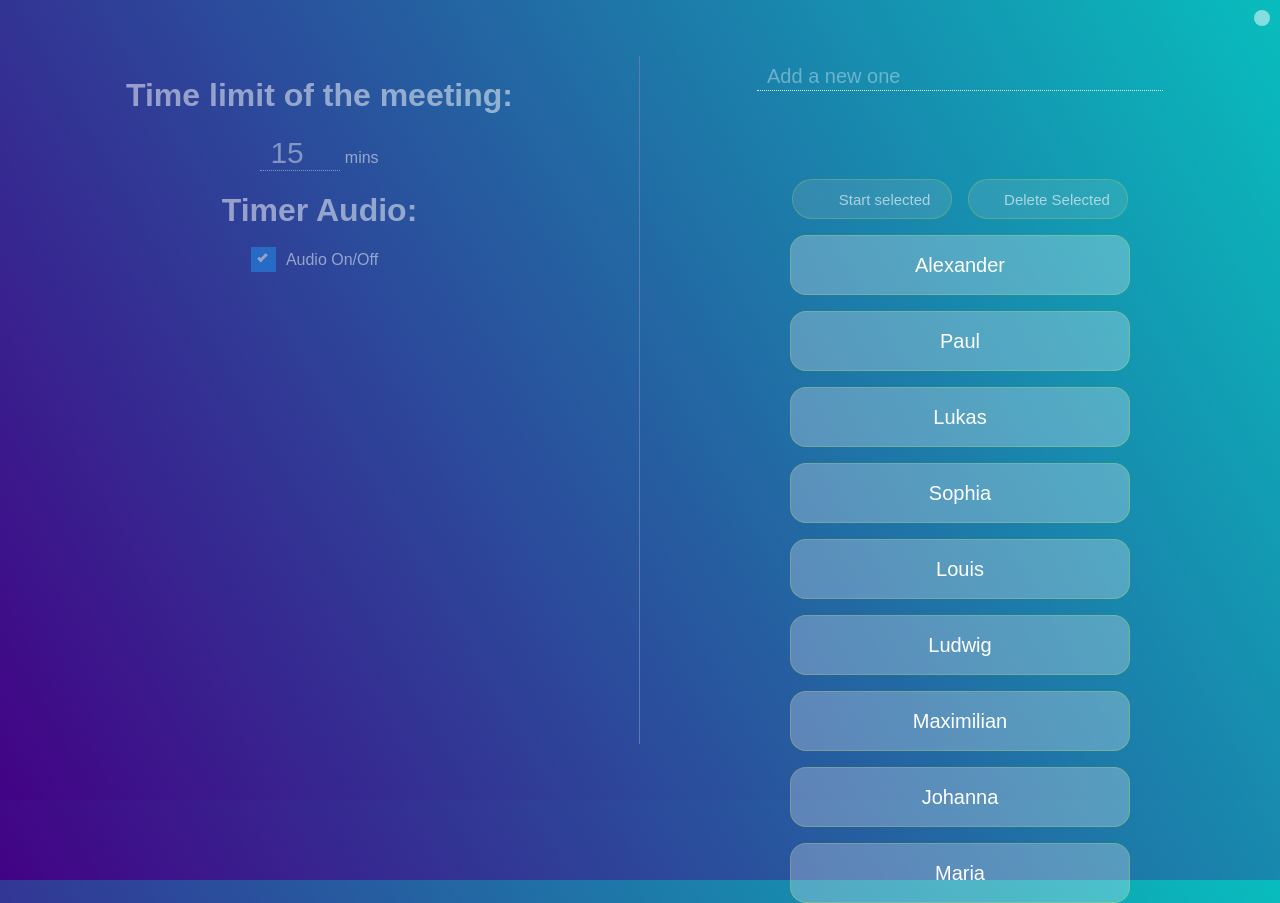
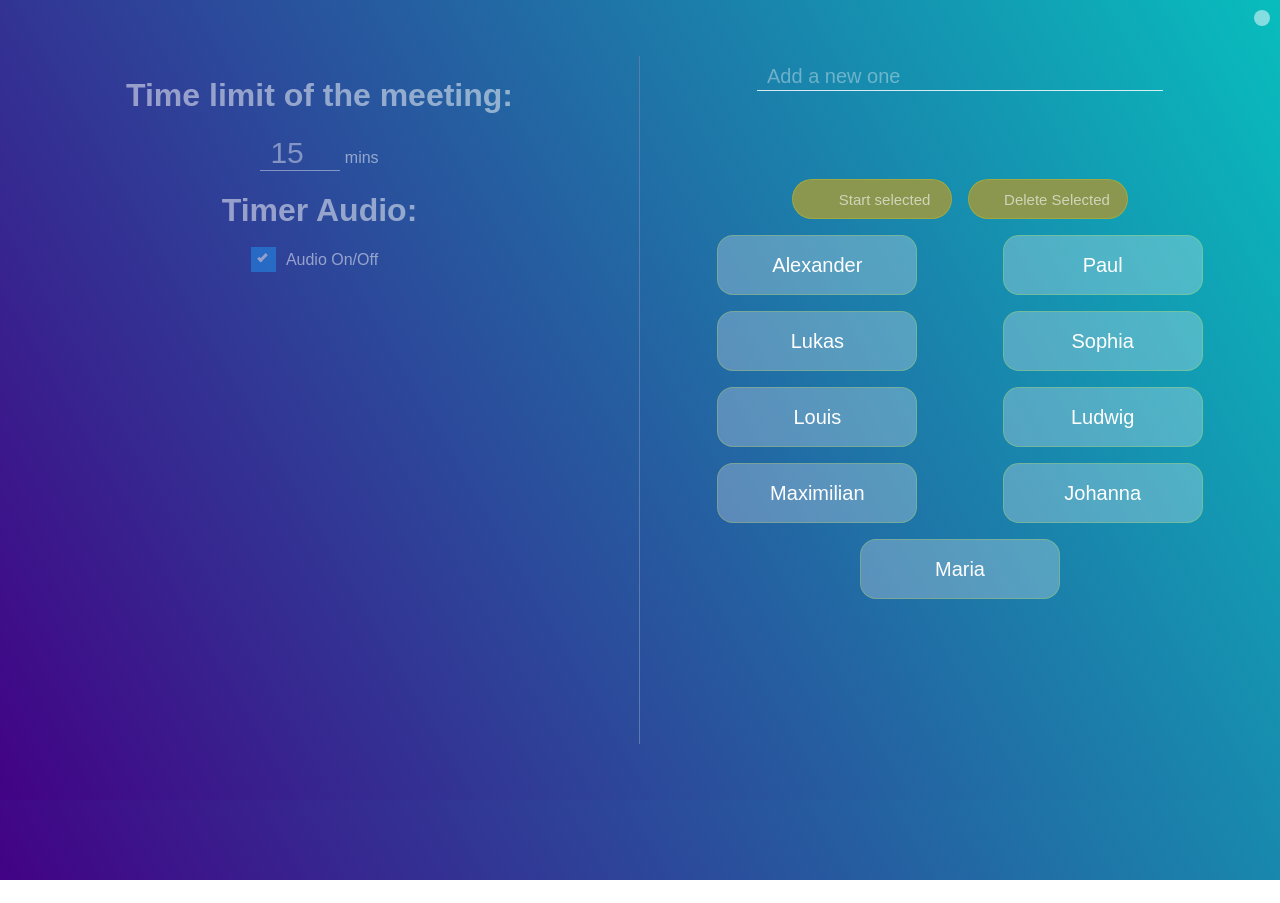
Before and after one commit to vikbert/wal, a Svelte app: page / in a window 1280 px wide. After the commit the page ends 880 px from the top, so only its background shows below. Built offline with nearby package versions, Linux system fonts and the light colour scheme; some icons are missing.

Commit message:
update styling

```diff
--- a/src/TimerWidget.svelte
+++ b/src/TimerWidget.svelte
@@ -69,7 +69,7 @@
         <div class={classNames("widget-body grid-container", {"exceeded": time >= timerMax})}>
             <div class="item item_day">21</div>
             <div class="item item_week">Do</div>
-            <div class="item_timer opacity-50">
+            <div class="item_timer">
                 {minutes.toHHMMSS()}
             </div>
             <div class={classNames({"item item_play": true, 'active': isPaused})} on:click={handleStart}>
@@ -114,7 +114,7 @@
   }
 
   .item {
-    opacity: 30%;
+    opacity: 40%;
   }
 
   .item_day {
@@ -152,7 +152,7 @@
   }
 
   .active {
-    opacity: 75%;
+    opacity: 100%;
     transition: all .8s;
   }
 
@@ -162,6 +162,6 @@
 
   .exceeded {
     background-color: red;
-    opacity: 75%;
+    color: white;
   }
 </style>
--- a/src/setting/Setting.svelte
+++ b/src/setting/Setting.svelte
@@ -1,20 +1,13 @@
 <script lang="ts">
-    import classNames from 'classnames'
-    import Dock from '../components/Dock.svelte';
-    import AudioSwitch from '../components/AudioSwitch.svelte';
+    import PopupToggle from './PopupToggle.svelte';
     import Checkbox from '../components/Checkbox.svelte';
     import {opened, members, config} from '../services/store'
+    import Members from './Members.svelte';
 
-    let items = [];
     let appConfig;
     config.subscribe((data) => {
         appConfig = data
     })
-
-    let newName = '';
-    members.subscribe((memberList) => {
-        items = memberList;
-    });
 
     let show: boolean;
     opened.subscribe((value) => {
@@ -24,33 +17,6 @@
     function togglePopup() {
         show = !show;
         opened.set(show);
-    }
-
-    function handleSubmit(event) {
-        event.preventDefault()
-        members.persistent([{name: newName, checked: true}, ...items])
-
-        newName = ''
-    }
-
-    function toggleItem(target) {
-        const updatedItems = items.map((item) => {
-            return target.name === item.name ? {...item, checked: !item.checked} : item;
-        });
-
-        members.persistent(updatedItems)
-    }
-
-    function startChecked() {
-        opened.set(false);
-    }
-
-    function removeChecked() {
-        const itemsNotChecked = items.filter((item) => {
-            return !item.checked;
-        });
-
-        members.persistent(itemsNotChecked);
     }
 
     function handleUpdateConfig() {
@@ -67,21 +33,8 @@
     }
 
 </script>
-{#if show}
-    <div class="dock dock-close opacity-50" on:click={togglePopup}>
-        <span
-            class="iconify"
-            data-icon="codicon:chrome-close"
-            width="20"/>
-    </div>
-{:else}
-    <div class="dock dock-close opacity-50" on:click={togglePopup}>
-        <span
-            class="iconify"
-            data-icon="gridicons:menu"
-            width="20"/>
-    </div>
-{/if}
+
+<PopupToggle/>
 
 {#if show}
     <div class={"setting scale-in-ver-center"}>
@@ -98,46 +51,13 @@
                 <span>mins</span>
 
                 <h1>Timer Audio:</h1>
-<!--                <AudioSwitch enabled={true}/>-->
+                <!--                <AudioSwitch enabled={true}/>-->
                 <Checkbox checked={appConfig.timerAudio} onChangeCallback={handleOnChangeCheckbox}/>
             </div>
         </div>
 
         <div class="left">
-            <div class="list-form">
-                <form on:submit={handleSubmit}>
-                    <input
-                        bind:value={newName}
-                        class="new-name"
-                        type="text"
-                        placeholder="Add a new one"
-                        maxLength="20">
-                </form>
-            </div>
-            <div class="list-control">
-                <div class="tasks">
-                    <div class="task" on:click={startChecked}>
-                        <span class="iconify" data-icon="carbon:study-next" width="20"></span>
-                        <span>Start selected</span>
-                    </div>
-                    <div class="task" on:click={removeChecked}>
-                        <span class="iconify" data-icon="ant-design:delete-outlined" width="20"></span>
-                        <span>Delete Selected</span>
-                    </div>
-                </div>
-            </div>
-            <div class="list-content">
-                {#each items as item}
-                    <div class={classNames({'item': true, 'active': item.checked})} on:click={() => toggleItem(item)}>
-                        <div class="item-text">
-                            <span>{item && item.name}</span>
-                        </div>
-                        <div class={classNames({'item-checkmark': true, 'active': item.checked})}>
-                            <span class="iconify" data-icon="carbon:checkmark"></span>
-                        </div>
-                    </div>
-                {/each}
-            </div>
+            <Members/>
         </div>
     </div>
 {/if}
@@ -151,7 +71,7 @@
     position: absolute;
     top: 0;
     width: 100vw;
-    height: 100vh;
+    height: 100%;
     background: linear-gradient(60deg, #420285, #08BDBD);
     opacity: 95%;
     transition: all 0.8s;
@@ -172,122 +92,7 @@
     opacity: 50%;
   }
 
-  .dock-close {
-    z-index: 9999;
-    top: 10px;
-  }
-
-  .list-form, .list-control {
-    display: grid;
-    place-items: center;
-  }
-  .list-control {
-    padding: 5rem 0 0 0;
-  }
-
-  input {
-    font-size: 30px;
-    background: transparent;
-    border: none;
-    outline: none;
-    color: rgba(255, 255, 255, 0.829);
-    padding: 0 10px;
-    border-bottom: 1px dotted rgba(255, 255, 255, 0.829);
-  }
-
   input.timer_limit {
     width: 5rem;
   }
-
-  input:hover {
-    border-bottom: 1px solid rgba(255, 255, 255, 0.829);;
-  }
-
-  ::-webkit-input-placeholder { /* Edge */
-    color: rgba(255, 255, 255, 0.166);
-    font-size: 20px;
-  }
-
-  :-ms-input-placeholder { /* Internet Explorer 10-11 */
-    color: rgba(255, 255, 255, 0.365);
-    font-size: 20px;
-  }
-
-  ::placeholder {
-    color: rgba(255, 255, 255, 0.365);
-    font-size: 20px;
-  }
-
-  .tasks {
-    display: flex;
-    justify-content: space-between;
-  }
-
-  .task {
-    cursor: pointer;
-    display: flex;
-    justify-content: space-around;
-    align-items: center;
-    width: 160px;
-    height: 40px;
-    padding: 8px;
-    margin: 8px;
-    font-size: 15px;
-    color: rgba(255, 255, 255, 0.598);
-    border-radius: 20px;
-    border: 1px solid rgba(255, 255, 0, 0.18);
-    background-color: rgba(224, 224, 215, 0.125);
-  }
-
-  .task:hover {
-    background-color: rgba(224, 224, 215, 0.345);
-  }
-
-  .list-content {
-    display: flex;
-    justify-content: space-evenly;
-    flex-wrap: wrap;
-    max-width: 99rem;
-    margin: 0 auto;
-    height: 1px;
-  }
-
-  .item {
-    cursor: pointer;
-    position: relative;
-    display: grid;
-    place-items: center;
-    width: 340px;
-    height: 60px;
-    margin: 8px;
-    font-size: 20px;
-    color: rgba(255, 255, 255, 0.598);
-    border-radius: 16px;
-    border: 1px solid rgba(255, 255, 0, 0.18);
-  }
-
-  .item.active {
-    color: white;
-    background-color: #ffffff42;
-  }
-
-  .item:hover {
-    /* color: #0f2735; */
-    background-color: rgba(224, 224, 215, 0.125);
-  }
-
-  .item-checkmark {
-    position: absolute;
-    right: 20px;
-    top: 15px;
-    display: block;
-    font-size: 30px;
-    color: rgba(224, 224, 215, 0.468);
-    opacity: 10%;
-  }
-
-  .item-checkmark.active {
-    color: rgb(9, 247, 9);
-    opacity: unset;
-  }
 </style>
```
